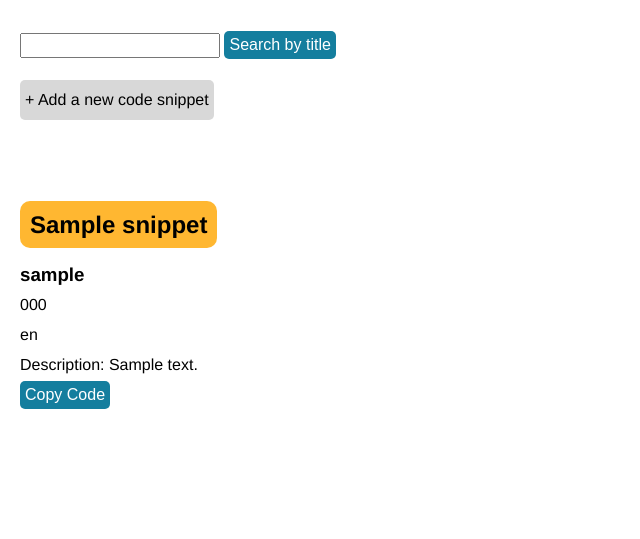
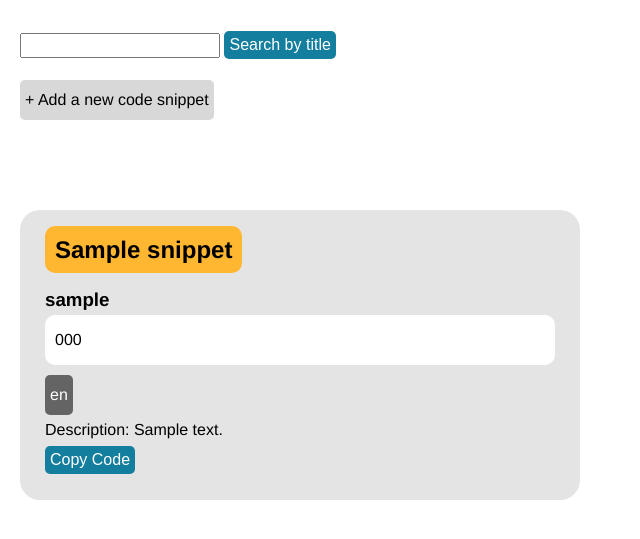
Before and after one commit to Momentum-Team-8/django-duplex-team-wolverine, a Django app: page / in a window 1280 px wide. Shown: the part 102-641 px from the top of the page, without its empty margins (0-640 px from the left). Run offline with Django 3.2, Linux system fonts and the light colour scheme; tables that the repository leaves empty hold one stand-in row (values such as "Sample post").

Commit message:
added new styling to snippet cards

```diff
--- a/snippets/static/css/styles.css
+++ b/snippets/static/css/styles.css
@@ -60,8 +60,26 @@ h1 > a:hover {
 .card {
     margin-top: 60px;
     width: 70vh;
+    background-color: rgb(228, 228, 228);
+    padding: 25px;
+    border-radius: 20px;
 }
 
+.language {
+    margin-top: 10px;
+    width: fit-content;
+    height: fit-content;
+    padding: 5px;
+    color: white;
+    border-radius: 5px;
+    background-color: rgb(100, 100, 100);
+}
+
+#code {
+    background-color: white;
+    padding: 10px;
+    border-radius: 10px;
+}
 .description {
     margin-bottom: 50px;
 }
--- a/snippets/templates/snippets/list_snippets.html
+++ b/snippets/templates/snippets/list_snippets.html
@@ -24,7 +24,7 @@
     </h2>
     <h3>{{ snippet.author }}</h3>
     <p id="code">{{ snippet.code }}</p>
-    <p>{{ snippet.language }}</p>
+    <p class="language">{{ snippet.language }}</p>
     <p>Description: {{ snippet.description }}</p>
     <button class="btn" data-clipboard-action="copy" data-clipboard-text="{{ snippet.code }}">Copy Code</button>
   </div>
```
